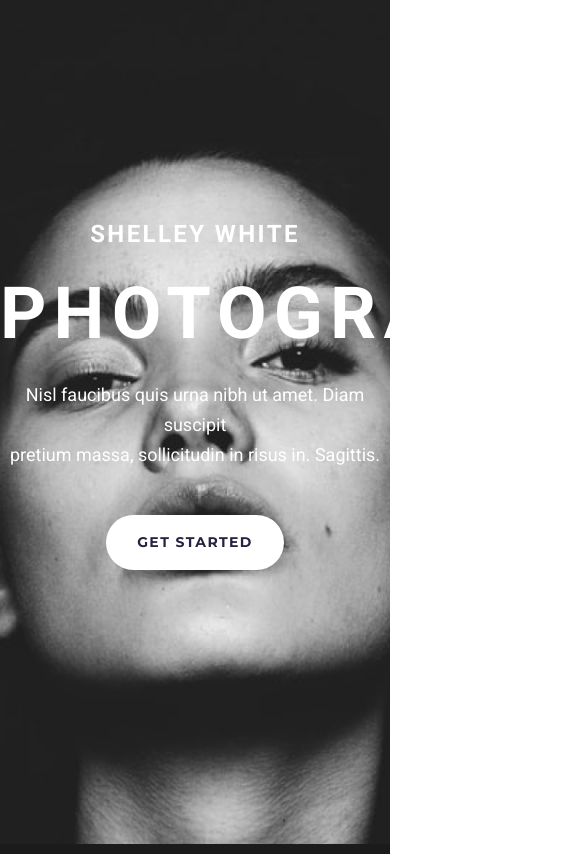
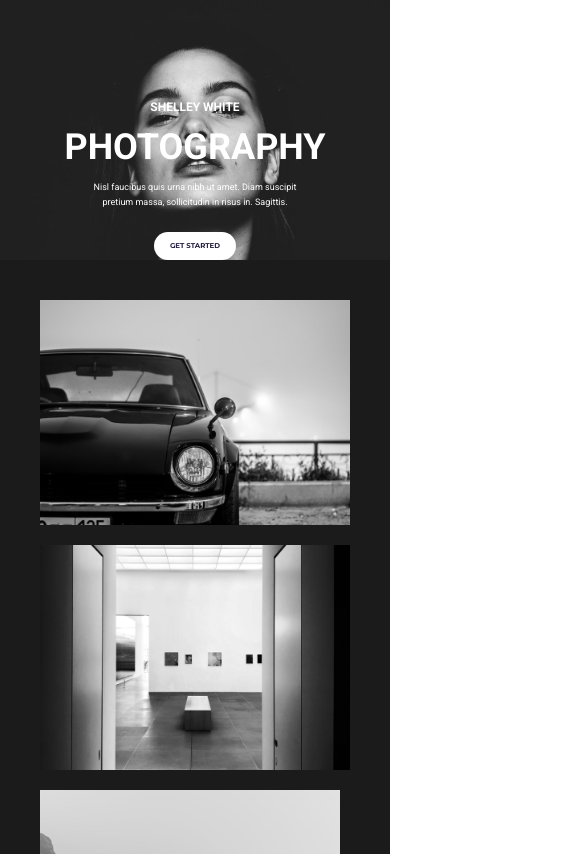
Before and after one commit to robilie/Portfolio-Project, a plain HTML site: page index.html in a window 390 px wide. Shown: the top 854 px of the page, 585 px wide, since content can reach past the window. Drawn offline with nearby package versions, Linux system fonts and the light colour scheme.

Commit message:
Added responsive css

```diff
--- a/styles/portfolio.css
+++ b/styles/portfolio.css
@@ -71,3 +71,52 @@ h2 {
 .row {
   padding-bottom: 40px;
 }
+@media (max-width: 576px) {
+  .hero-image {
+    height: auto;
+  }
+
+  .hero-text {
+    padding-top: 100px;
+  }
+  .hero-text h1 {
+    font-size: 36px;
+    line-height: 42px;
+    letter-spacing: 0;
+    margin-bottom: 12px;
+  }
+  .hero-text h2 {
+    font-size: 12px;
+    line-height: 14px;
+    letter-spacing: 0;
+    margin-bottom: 12px;
+  }
+
+  .hero-text p {
+    font-size: 9px;
+    line-height: 15px;
+    margin-bottom: 22px;
+  }
+
+  .btn-branding {
+    font-size: 7px;
+    line-height: 8px;
+    letter-spacing: 0;
+    padding: 9px 15px;
+  }
+
+  .lower-homepage {
+    padding: 40px;
+  }
+
+  .row {
+    padding-bottom: 20px;
+  }
+
+  .photo-left {
+    padding-bottom: 20px;
+  }
+  .photo-center {
+    padding-bottom: 20px;
+  }
+}
```
